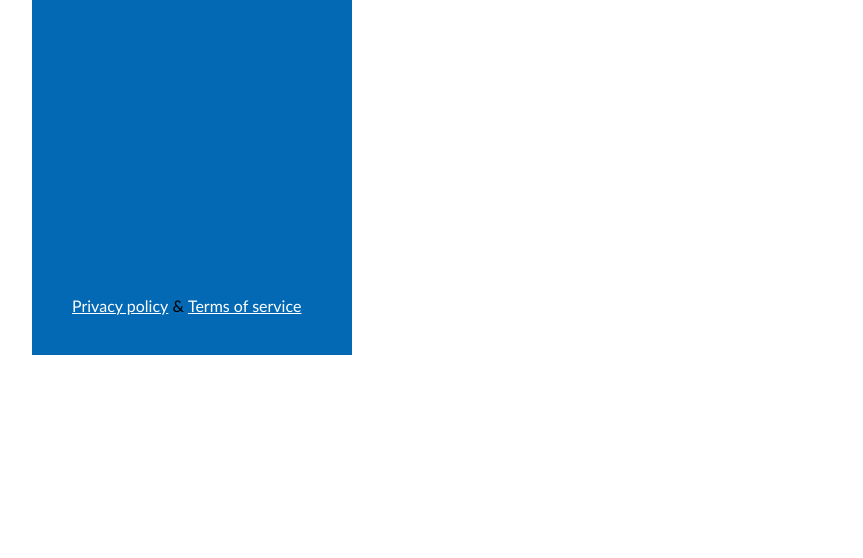
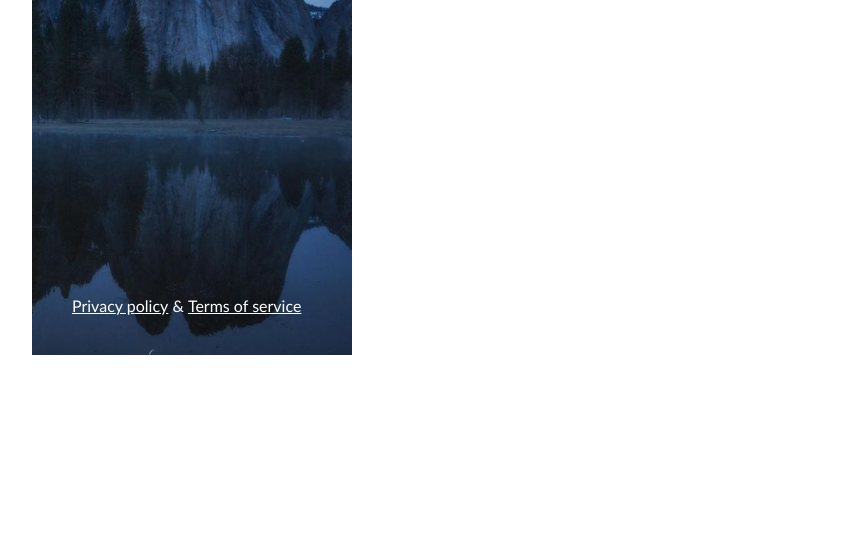
Before and after one commit to krikri89/12-sign-up-page, a website: page index.html in a window 1280 px wide. Shown: the part 242-800 px from the top of the page, without its empty margins (208-1071 px from the left). Drawn offline with Linux system fonts and the light colour scheme.

Commit message:
left column background image

```diff
--- a/css/main.css
+++ b/css/main.css
@@ -16,8 +16,14 @@ body {
 .left-column {
     width: 40%;
     float: left;
+    color: white;
     padding: 40px;
     background-color: rgb(3, 105, 180);
+    background-image: url(../img/mountain.png);
+    padding: 40px;
+    background-repeat: no-repeat;
+    background-position: center;
+    background-size: cover;
 }
 .main-title {
     width: 100%;
--- a/index.html
+++ b/index.html
@@ -33,7 +33,7 @@
         <h1 class="main-title">Sigh Up</h1>
         <footer class="bottom-links">
           <a class="link" href="#">Privacy policy</a>
-          &
+          &amp;
           <a href="#" class="link">Terms of service</a>
         </footer>
       </div>
```
Also changed, not shown: img/mountain.png (added).
